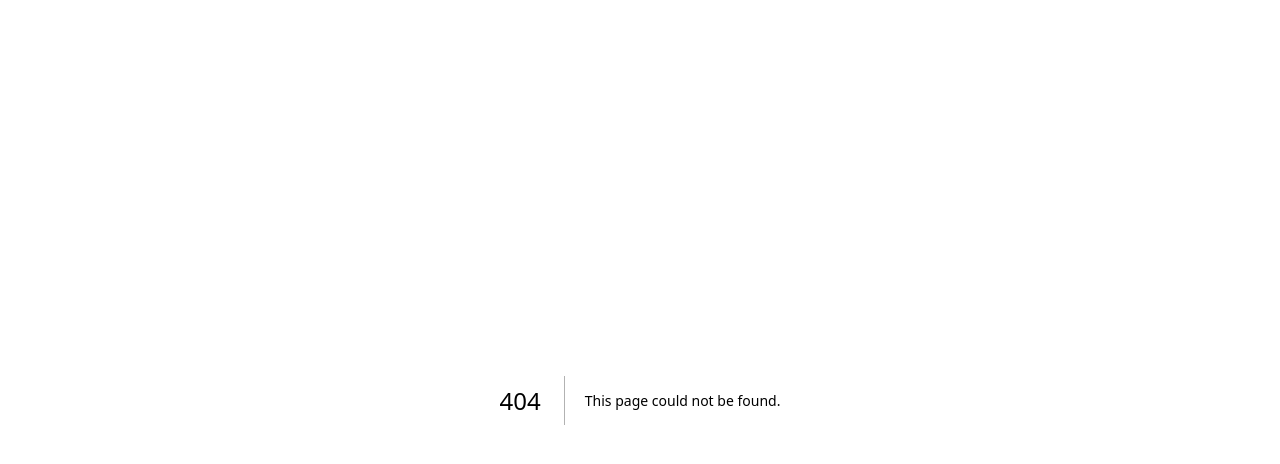
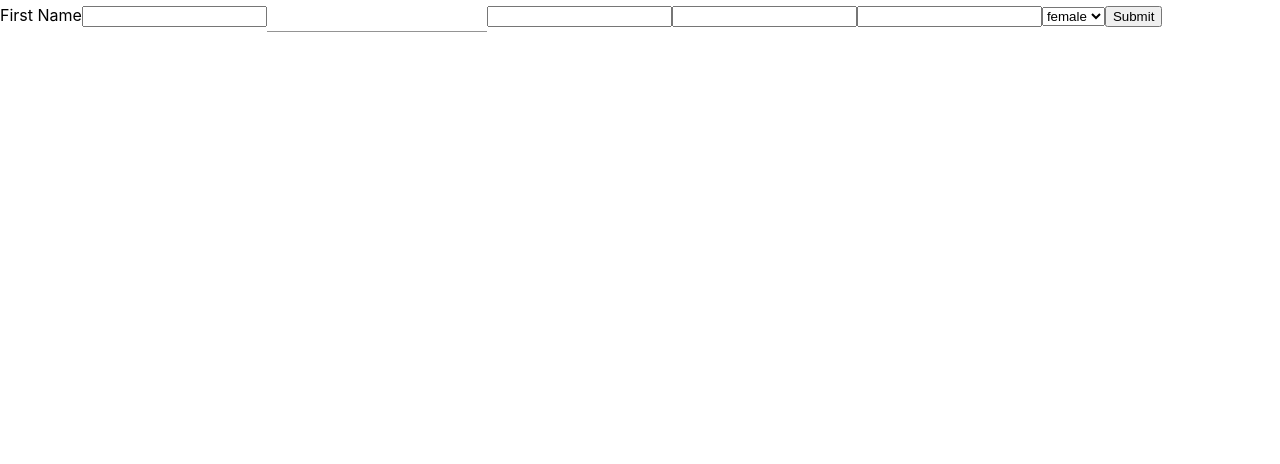
Before and after one commit to qatta93/react-hooks, a Next.js app: page /form in a window 1280 px wide. Before the commit this address had no page. Shown: the top 464 px of the page. Built offline with nearby package versions, Linux system fonts and the light colour scheme.

Commit message:
add mui && antd components to the form

```diff
--- a/package.json
+++ b/package.json
@@ -9,14 +9,20 @@
     "lint": "next lint"
   },
   "dependencies": {
+    "@emotion/react": "^11.10.5",
+    "@emotion/styled": "^11.10.5",
+    "@material-ui/core": "^4.12.4",
+    "@mui/material": "^5.10.13",
     "@types/node": "18.11.9",
     "@types/react": "18.0.25",
     "@types/react-dom": "18.0.8",
+    "antd": "^4.24.1",
     "eslint": "8.27.0",
     "eslint-config-next": "13.0.2",
     "next": "13.0.2",
     "react": "18.2.0",
     "react-dom": "18.2.0",
+    "react-hook-form": "^7.39.1",
     "typescript": "4.8.4"
   }
 }
--- /dev/null
+++ b/pages/form.tsx
@@ -0,0 +1,56 @@
+import React from 'react'
+import {useForm, Controller} from 'react-hook-form'
+import { Input } from "@material-ui/core";
+import { Input as AntdInput } from "antd";
+
+interface FormData {
+  firstName: string,
+  lastName?: string,
+  number?: string,
+  email: string,
+  age: number,
+  gender: string,
+}
+
+const FormPage = () => {
+  const {register, handleSubmit, control} = useForm<FormData>();
+  const onSubmit = (data:FormData) => console.log(data)
+
+  return (
+    <form onSubmit={handleSubmit(onSubmit)}>
+      <label>First Name</label>
+      <input {...register('firstName', {required: true, maxLength: 20})}/>
+      {/* <input {...register('lastName', {pattern: /^[A-Za-z]+$/i})}/> */}
+      <Controller
+        render={({ field }) => <Input {...field} />}
+        name="lastName"
+        rules={{
+          pattern: /^[A-Za-z]+$/i
+         }}
+        control={control}
+        defaultValue=""
+      />
+      <input {...register('number', {pattern: /[^[1-9]\d*$]/i, maxLength: 9})}/>
+      {/* <input {...register('email', {required: true, pattern: /^\S+@\S+\.\S+$/i})}/> */}
+      <Controller
+        render={({ field }) => <AntdInput {...field} />}
+        name="email"
+        rules={{
+          required: true,
+          pattern: /^\S+@\S+\.\S+$/i
+         }}
+        control={control}
+        defaultValue=""
+      />
+      <input type="number" {...register("age", { min: 18, max: 99 })} />
+      <select {...register("gender")}>
+        <option value="female">female</option>
+        <option value="male">male</option>
+        <option value="other">other</option>
+      </select>
+      <input type="submit"/>
+    </form>
+  )
+}
+
+export default FormPage;
```
Also changed, not shown: 1 other file (tests, documents, lock files or other folders).
